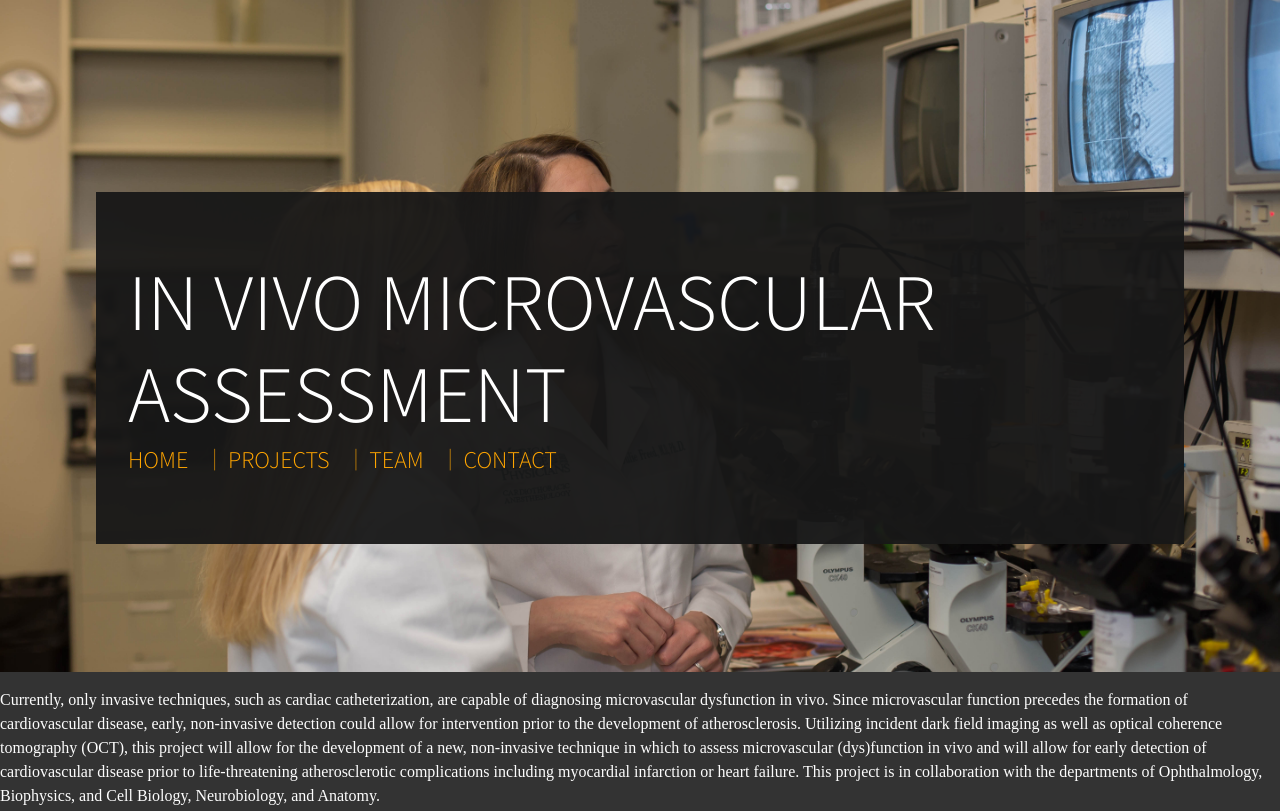
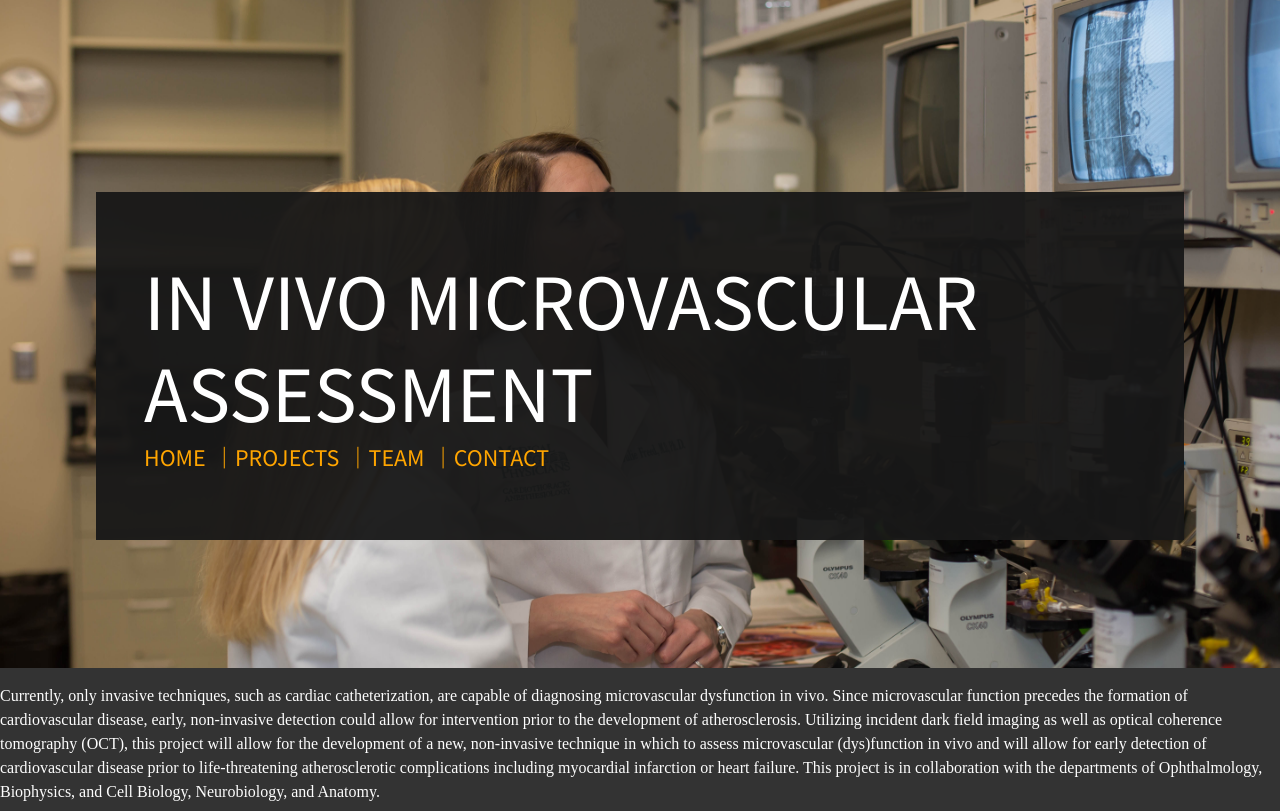
Before and after one commit to mcw-anesthesiology/freed-lab-site, a Gatsby site: page /projects/in-vivo-microvascular-assessment/ in a window 1280 px wide. Shown: the top 811 px of the page. Built offline with nearby package versions, Linux system fonts and the light colour scheme; Gatsby itself is replaced by a stand-in of ours.

Commit message:
Fix mobile styles, especially regarding site header hero

```diff
--- a/src/styles/global.css
+++ b/src/styles/global.css
@@ -18,7 +18,7 @@
 
 	--body-font-family: serif;
 	--heading-font-family: 'Source Sans Pro', sans-serif;
-	--heading-font-weight: 300;
+	--heading-font-weight: 500;
 	--heading-text-transform: uppercase;
 
 	--heading-color: var(--primary-color);
@@ -47,6 +47,7 @@
 	--grid-center: var(--background-stripe);
 	--grid-right: 1fr;
 
+	--hero-content-z-index: 2;
 	--header-z-index: 5;
 	--dialog-z-index: 10;
 
@@ -85,6 +86,28 @@
 	font-size: 2em;
 }
 
+#layout > .hero {
+	padding: 10em 2em 3em;
+
+	@media (min-width: 500px) {
+		padding: 10em 3em 4em;
+	}
+
+	@media (min-width: 600px) {
+		padding: 10em 4em 6em;
+	}
+
+	@media (min-width: 768px) {
+		padding: 12em 6em 8em;
+	}
+
+	& .mcw-logo {
+		position: absolute !important;
+		top: 1.5em;
+		left: 1.5em;
+	}
+}
+
 .hero {
 	position: relative;
 	box-sizing: border-box;
@@ -102,17 +125,12 @@
 	}
 
 	& > .hero-content {
-		z-index: var(--header-z-index);
+		z-index: var(--hero-content-z-index);
+
+		& header {
+			z-index: var(--header-z-index);
+		}
 	}
-
-	@media (min-width: 600px) {
-		padding: 12em 6em 8em;
-	}
-}
-
-#layout > hero {
-	min-height: 60vh;
-	padding: 8em 2em 2em;
 }
 
 nav svg {
--- a/src/styles/header.css
+++ b/src/styles/header.css
@@ -9,17 +9,7 @@
 	align-items: flex-start;
 	background-color: var(--header-background-color);
 	font-weight: 300;
-	padding: 4em 2em;
-
-	@media (min-width: 768px) {
-		padding-right: 6em;
-	}
-
-	& .mcw-logo {
-		position: absolute !important;
-		top: 1.5em;
-		left: 1.5em;
-	}
+	padding: 1em;
 
 	& h1 {
 		font-size: 3em;
@@ -43,12 +33,12 @@
 		font-size: 1.5em;
 		display: flex;
 		flex-wrap: wrap;
-		margin: 0 -0.5em;
+		margin: 0 -0.5rem;
 		padding: 0;
 
 		& li {
 			list-style: none;
-			margin: 0.25em 0.5em;
+			margin: 0.25rem 0.5rem;
 
 			& a {
 				position: relative;
@@ -80,8 +70,18 @@
 	}
 }
 
+@media (min-width: 500px) {
+	header#site-header {
+		padding: 2em;
+		padding-right: 4em;
+	}
+}
+
 @media (min-width: 768px) {
 	header#site-header {
+		padding: 4em 3em;
+		padding-right: 6em;
+
 		& h1 {
 			font-size: 5em;
 		}
@@ -96,7 +96,7 @@
 						color: var(--link-color);
 						opacity: 0.8;
 						content: '|';
-						padding-right: 0.5em;
+						padding-right: 0.5rem;
 						vertical-align: top;
 					}
 				}
--- a/src/styles/home.css
+++ b/src/styles/home.css
@@ -9,14 +9,25 @@
 }
 
 main > section {
+	--home-section-padding-vertical: 3em;
+	--home-section-padding-horizontal: 1em;
+
 	margin: 3em 0;
-	padding: 3em 1em;
+	padding: var(--home-section-padding-vertical) var(--home-section-padding-horizontal);
+}
+
+@media (min-width: 400px) {
+	main > section {
+		--home-section-padding-horizontal: 2em;
+	}
 }
 
 @media (min-width: 600px) {
 	main > section {
+		--home-section-padding-vertical: 5em;
+		--home-section-padding-horizontal: 3em;
+
 		margin: 4em 0;
-		padding: 5em 3em;
 	}
 }
 
```
Also changed, not shown: src/pages/index.js (+13 -6 lines), src/styles/about.css (+9 -4 lines), src/styles/team.css (+11 -1 lines).
